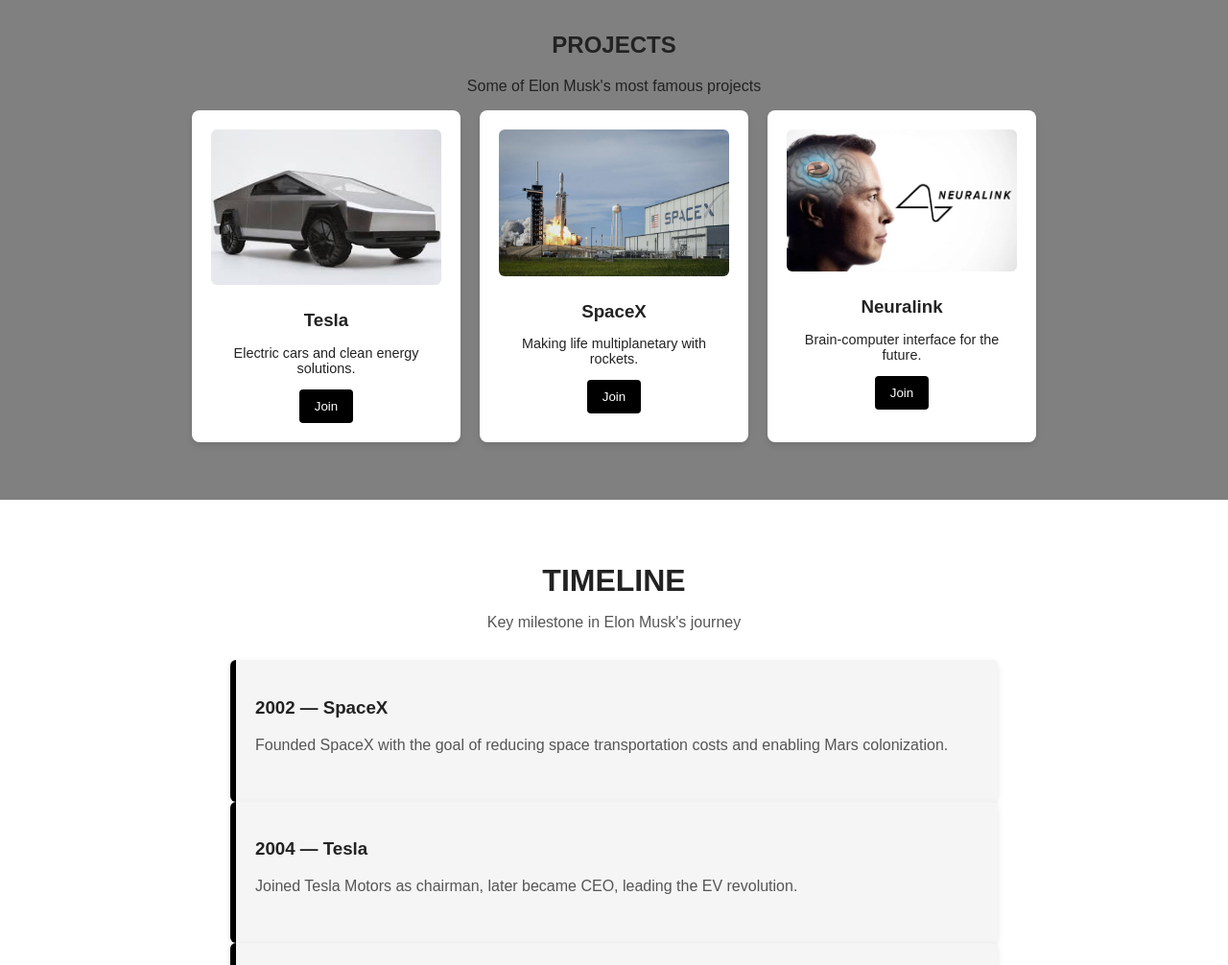
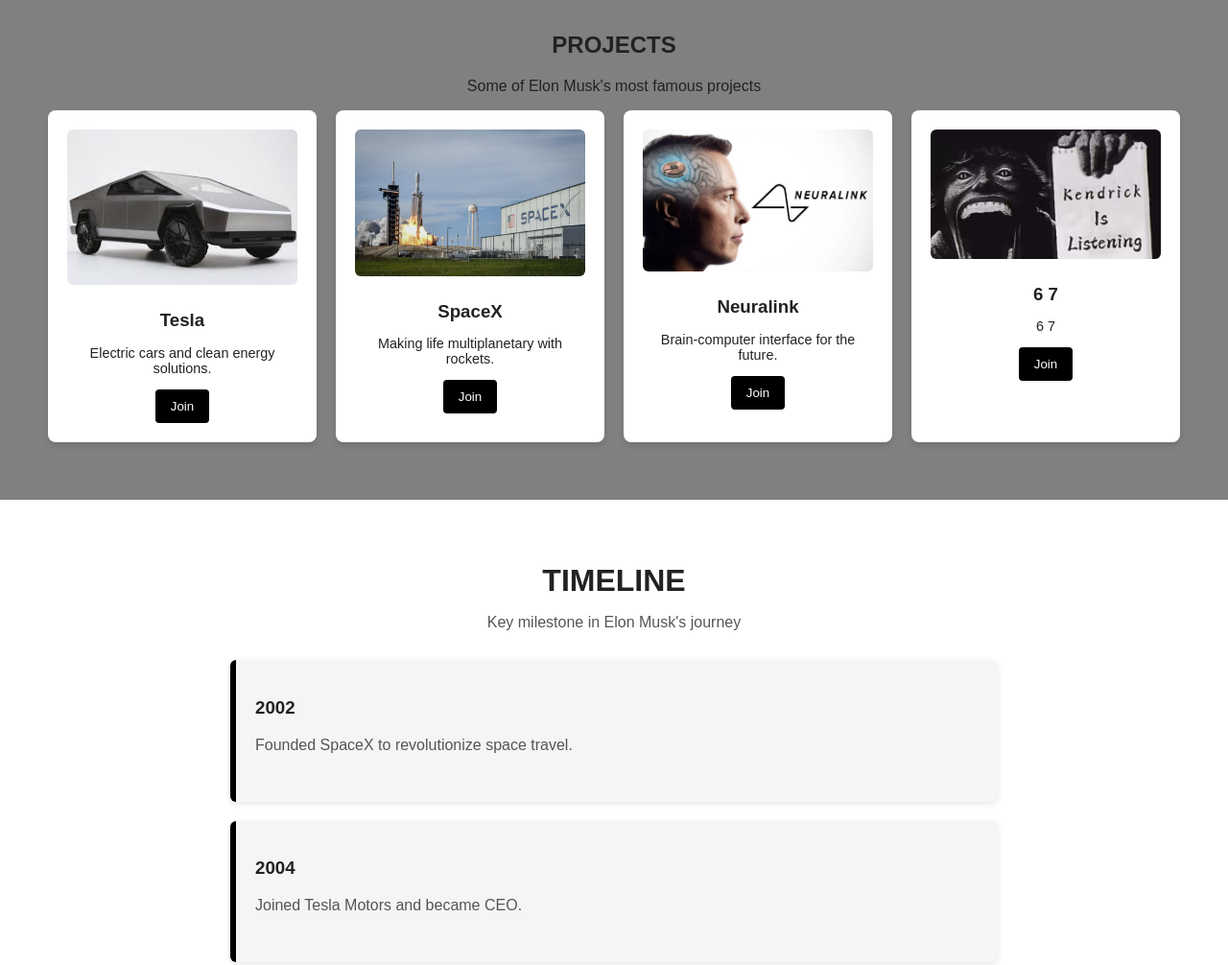
Before and after one commit to Cashtira/Learning, a plain HTML site: page index.html in a window 1280 px wide. Shown: the part 1440-2446 px from the top of the page at 96% size. Drawn offline with Linux system fonts and the light colour scheme.

Commit message:
Sửa projects + timeline nhập từ JSON

```diff
--- /dev/null
+++ b/data/projects.json
@@ -0,0 +1,22 @@
+[
+  {
+    "title": "Tesla",
+    "img": "img/aboutelon2.jpg",
+    "desc": "Electric cars and clean energy solutions."
+  },
+  {
+    "title": "SpaceX",
+    "img": "img/aboutelon3.jpg",
+    "desc": "Making life multiplanetary with rockets."
+  },
+  {
+    "title": "Neuralink",
+    "img": "img/neuralink.jpg",
+    "desc": "Brain-computer interface for the future."
+  },
+  {
+    "title": "6 7",
+    "img": "img/67.avif",
+    "desc": "6 7"
+  }
+]
--- /dev/null
+++ b/data/timeline.json
@@ -0,0 +1,8 @@
+[
+  { "year": "2002", "event": "Founded SpaceX to revolutionize space travel." },
+  { "year": "2004", "event": "Joined Tesla Motors and became CEO." },
+  { "year": "2015", "event": "Announced OpenAI for safe artificial intelligence." },
+  { "year": "2016", "event": "Founded Neuralink to link brains with computers." },
+  { "year": "2020", "event": "SpaceX Crew Dragon carried astronauts to the ISS." },
+  { "year": "2067", "event": "6 7"}
+]
--- a/index.html
+++ b/index.html
@@ -82,7 +82,7 @@
       <h2>PROJECTS</h2>
         <p>Some of Elon Musk's most famous projects</p>
 
-      <div class="projects">
+      <div class="projects" id="projects-container"> <!--
       <div class="project-card">
         <img src="img/aboutelon2.jpg" alt="Tesla car">
         <h3>Tesla</h3>
@@ -102,7 +102,7 @@
         <h3>Neuralink</h3>
         <p>Brain-computer interface for the future.</p>
         <button class="open-modal" data-project="Neuralink">Join</button>
-      </div>
+      </div> -->
       </div>
     </section>
 
@@ -123,7 +123,7 @@
         <h2>TIMELINE</h2>
         <p>Key milestone in Elon Musk's journey</p>
 
-        <div class="timeline-cards">
+        <div id="timeline-container" class="timeline-cards"> <!--
           <div class="timeline-card">
             <h3>2002 — SpaceX</h3>
             <p>Founded SpaceX with the goal of reducing space transportation costs and enabling Mars colonization.</p>
@@ -145,7 +145,7 @@
           <div class="timeline-card">
             <h3>2022 — Twitter (X)</h3>
             <p>Acquired Twitter, rebranded it as X, aiming to create an “everything app.”</p>
-          </div>
+          </div> -->
         </div>
       </section>
       <section id="contact" class="contact-section">
--- a/script.js
+++ b/script.js
@@ -34,13 +34,24 @@ showSlide(0)
 // Bấm nút hiện form
 const modal = document.getElementById("joinModal");
 const closeBtn = modal.querySelector(".close");
-
+/*
 const openButtons = document.querySelectorAll(".open-modal");
 
 openButtons.forEach(btn => {
   btn.addEventListener("click", () => {
     modal.style.display = "flex";
   });
+});
+
+closeBtn.addEventListener("click", () => {
+  modal.style.display = "none";
+}); */
+
+const projectsContainer = document.getElementById("projects-container");
+projectsContainer.addEventListener("click", (e) => {
+  if (e.target.classList.contains("open-modal")) {
+    modal.style.display = "flex";
+  }
 });
 
 closeBtn.addEventListener("click", () => {
@@ -67,3 +78,35 @@ document.querySelector(".contact-form form").addEventListener("submit", (e) => {
   alert("Thank you for contacting us!");
   e.target.reset();
 });
+
+fetch("data/projects.json")
+  .then(res => res.json())
+  .then(projects => {
+    const container = document.getElementById("projects-container");
+    projects.forEach(p => {
+      const card = document.createElement("div");
+      card.className = "project-card";
+      card.innerHTML = `
+        <img src="${p.img}" alt="${p.title}">
+        <h3>${p.title}</h3>
+        <p>${p.desc}</p>
+        <button class="open-modal" data-project="${p.title}">Join</button>
+      `;
+      container.appendChild(card);
+    });
+  });
+
+  fetch("data/timeline.json")
+  .then(res => res.json())
+  .then(events => {
+    const container = document.getElementById("timeline-container");
+    events.forEach(e => {
+      const card = document.createElement("div");
+      card.className = "timeline-card";
+      card.innerHTML = `
+        <h3>${e.year}</h3>
+        <p>${e.event}</p>
+      `;
+      container.appendChild(card);
+    });
+  });
```
Also changed, not shown: img/67.avif (added).
